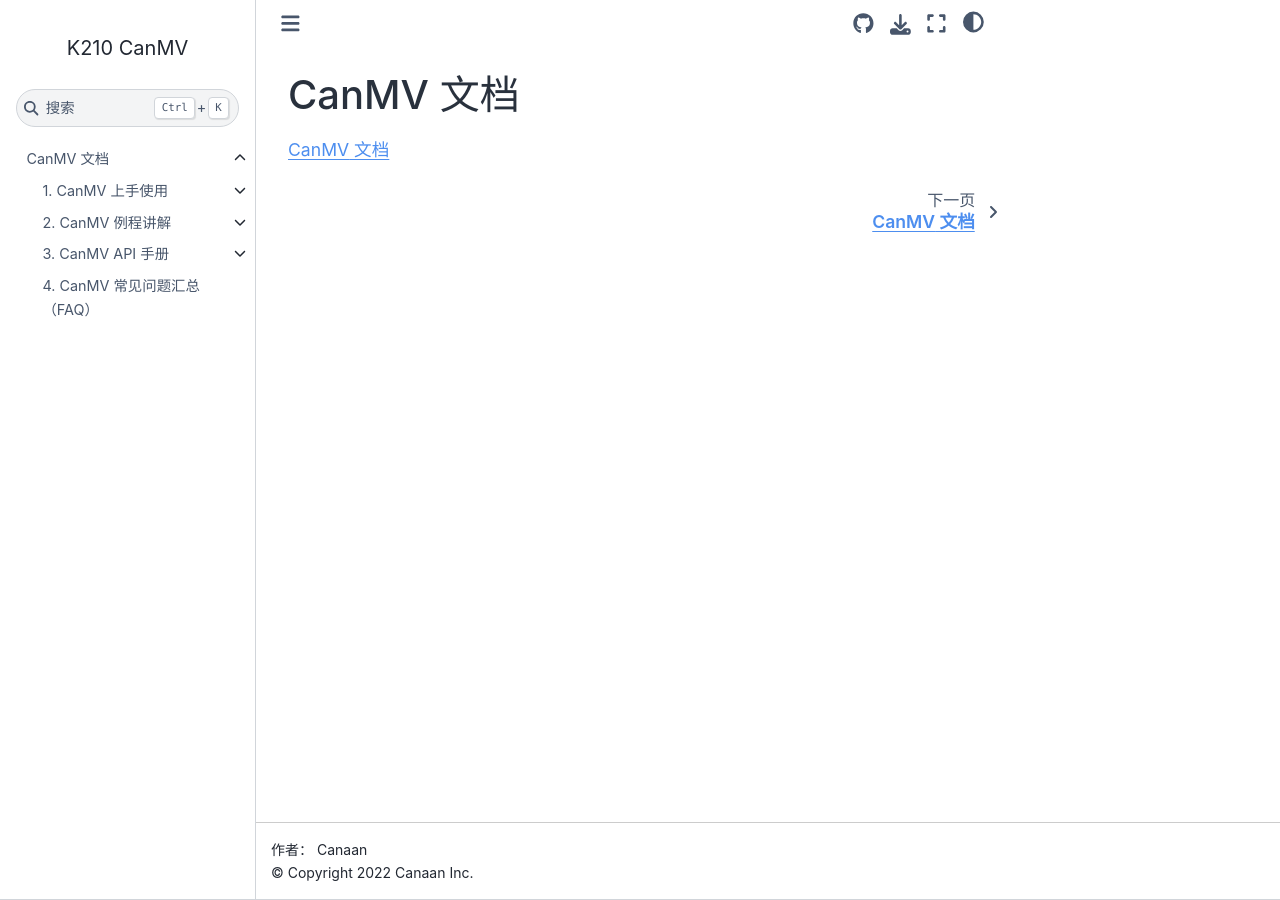
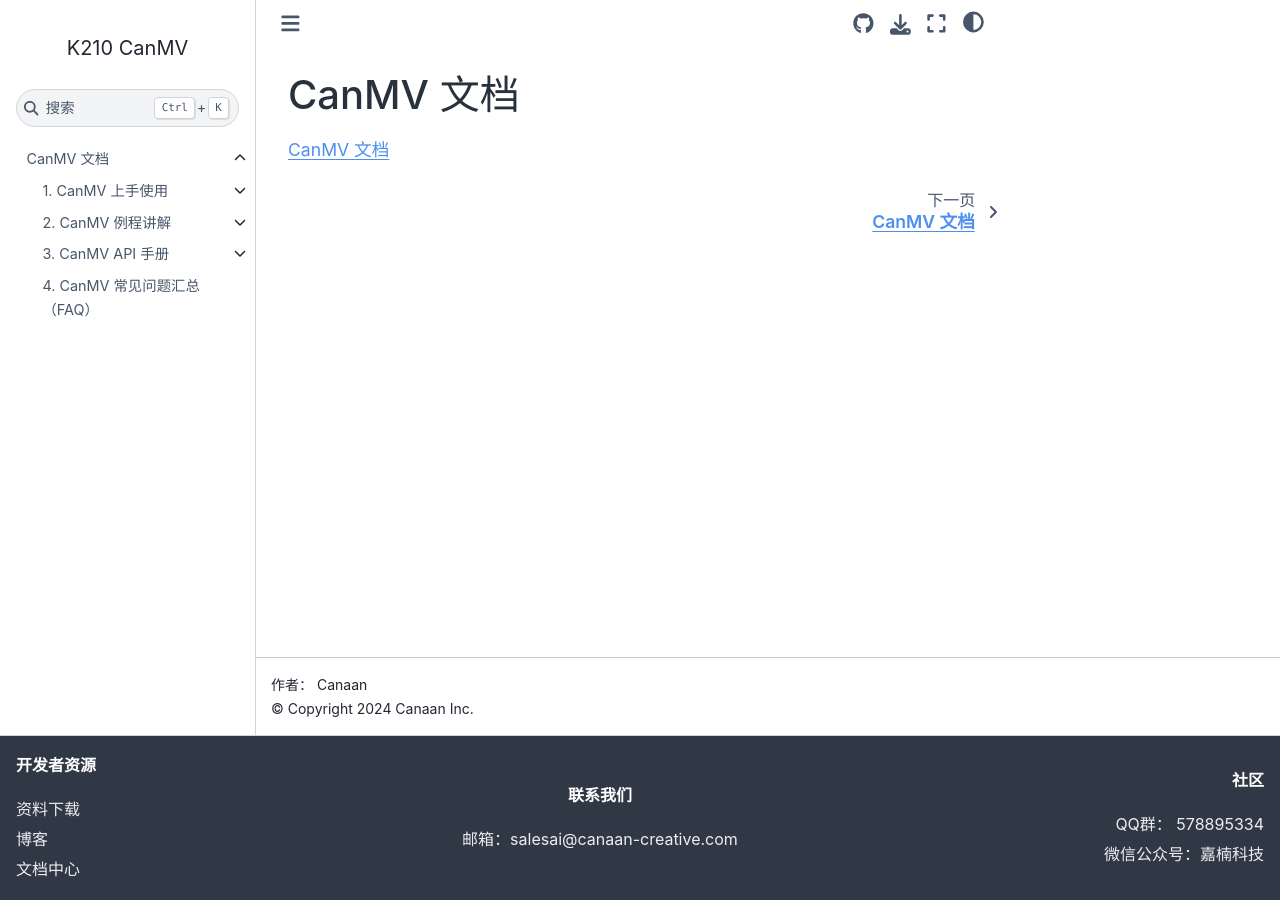
Before and after one commit to kendryte/canmv_docs, a Sphinx documentation site: the page built from source/index.rst, in a window 1280 px wide. Built offline with Sphinx 7.4.7 and the Sphinx Book theme 1.1.4, drawn with Linux system fonts in a browser that asks for light colours; comment, search, counter and statistics services are not loaded.

```diff
--- a/source/_static/custom-theme.css
+++ b/source/_static/custom-theme.css
@@ -1,7 +1,9 @@
-nav.bd-links li>a:active, .logo__title:hover, nav.bd-links li>a:hover {
+nav.bd-links li > a:active,
+.logo__title:hover,
+nav.bd-links li > a:hover {
   text-decoration: none;
 }
-  html[data-theme=light]  {
+html[data-theme="light"] {
   --pst-color-primary: #4d8eef;
   --pst-color-primary-highlight: #2d0ef1;
   --sd-color-primary: var(--pst-color-primary);
@@ -21,25 +23,27 @@
   --pst-color-accent: #4d8eef;
   --pst-color-accent-bg: #92abd0;
 }
+.search-button-field:hover {
+  border: 1px solid var(--pst-color-border);
+  box-shadow: 0 0 0 0.1875rem var(--pst-color-link-hover);
+}
 .bd-sidebar-primary {
-  /* 使元素可滚动 */
-  overflow-y: scroll; /* 垂直滚动条 */
-  overflow-x: hidden; /* 隐藏水平滚动条，如果不需要的话 */
-
-  /* 隐藏滚动条但保持滚动功能 */
-  scrollbar-width: none; /* Firefox */
-  -ms-overflow-style: none;  /* Internet Explorer 和 Edge */
+  overflow-y: scroll;
+  overflow-x: hidden;
+  scrollbar-width: none;
+  -ms-overflow-style: none;
 }
 
 .bd-sidebar-primary::-webkit-scrollbar {
-  display: none; /* 隐藏滚动条 */
+  display: none;
 }
 .bd-sidebar-primary label.toctree-toggle {
   height: 20px;
   width: 20px;
   opacity: 0.8;
 }
-  .navbar-brand:hover:hover, .navbar-brand:visited:hover:hover {
+.navbar-brand:hover:hover,
+.navbar-brand:visited:hover:hover {
   text-decoration: none !important;
 }
 .bd-sidebar-primary label.toctree-toggle {
@@ -48,6 +52,9 @@
 }
 cite {
   font-style: normal;
+}
+.bd-footer {
+  background-color: #303846;
 }
 .bd-sidebar {
   counter-reset: toctree-l2counter;
@@ -58,9 +65,6 @@
 .bd-toc {
   counter-reset: toc-h2counter;
 }
-  /* body {
-    counter-reset: h2counter toc-h2counter toctree-l2counter;
-} */
 
 h2 {
   counter-reset: h3counter;
@@ -95,12 +99,14 @@
 
 h5::before {
   counter-increment: h5counter;
-    content: counter(h2counter) "." counter(h3counter) "." counter(h4counter) "." counter(h5counter) " ";
+  content: counter(h2counter) "." counter(h3counter) "." counter(h4counter) "."
+    counter(h5counter) " ";
 }
 
 h6::before {
   counter-increment: h6counter;
-    content: counter(h2counter) "." counter(h3counter) "." counter(h4counter) "." counter(h5counter) "." counter(h6counter) " ";
+  content: counter(h2counter) "." counter(h3counter) "." counter(h4counter) "."
+    counter(h5counter) "." counter(h6counter) " ";
 }
 
 /* TOC heading counters */
@@ -132,17 +138,21 @@
 
 .toc-h4 > .nav-link::before {
   counter-increment: toc-h4counter;
-    content: counter(toc-h2counter) "." counter(toc-h3counter) "." counter(toc-h4counter) " ";
+  content: counter(toc-h2counter) "." counter(toc-h3counter) "."
+    counter(toc-h4counter) " ";
 }
 
 .toc-h5 > .nav-link::before {
   counter-increment: toc-h5counter;
-    content: counter(toc-h2counter) "." counter(toc-h3counter) "." counter(toc-h4counter) "." counter(toc-h5counter) " ";
+  content: counter(toc-h2counter) "." counter(toc-h3counter) "."
+    counter(toc-h4counter) "." counter(toc-h5counter) " ";
 }
 
 .toc-h6 > .nav-link::before {
   counter-increment: toc-h6counter;
-    content: counter(toc-h2counter) "." counter(toc-h3counter) "." counter(toc-h4counter) "." counter(toc-h5counter) "." counter(toc-h6counter) " ";
+  content: counter(toc-h2counter) "." counter(toc-h3counter) "."
+    counter(toc-h4counter) "." counter(toc-h5counter) "." counter(toc-h6counter)
+    " ";
 }
 
 /* Toctree counters */
@@ -170,10 +180,12 @@
 
 .bd-sidebar .toctree-l4 > a::before {
   counter-increment: toctree-l4counter;
-    content: counter(toctree-l2counter) "." counter(toctree-l3counter) "." counter(toctree-l4counter) " ";
+  content: counter(toctree-l2counter) "." counter(toctree-l3counter) "."
+    counter(toctree-l4counter) " ";
 }
 
 .bd-sidebar .toctree-l5 > a::before {
   counter-increment: toctree-l5counter;
-    content: counter(toctree-l2counter) "." counter(toctree-l3counter) "." counter(toctree-l4counter) "." counter(toctree-l5counter) " ";
+  content: counter(toctree-l2counter) "." counter(toctree-l3counter) "."
+    counter(toctree-l4counter) "." counter(toctree-l5counter) " ";
 }
--- /dev/null
+++ b/source/_templates/Fleft.html
@@ -0,0 +1,23 @@
+<style>
+    .cancat{
+        font-size: 1rem;
+        font-weight: 700;
+        color: #fff;
+        margin-bottom: 1rem;
+      }
+      .canact-section a{
+       color: #ebedf0;
+       line-height: 30px;
+       font-weight: 400;
+       text-decoration: none;
+      }
+      .canact-section a:hover {
+       color: #4d8eef;
+      }
+   </style>
+   <div class="footer-center">
+    <div class="cancat">开发者资源</div>
+    <section class="canact-section"><a href="https://developer.canaan-creative.com/resource">资料下载</a></section>
+    <section class="canact-section"><a href="https://developer.canaan-creative.com/blog">博客</a></section>
+    <section class="canact-section"><a href="https://developer.canaan-creative.com/document">文档中心</a></section>
+   </div>
--- /dev/null
+++ b/source/_templates/Footer.html
@@ -0,0 +1,26 @@
+<style>
+ .cancat{
+     font-size: 1rem;
+     font-weight: 700;
+     color: #fff;
+     margin-bottom: 1rem;
+   }
+   .canact-section a{
+    color: #ebedf0;
+    line-height: 30px;
+    font-weight: 400;
+    text-decoration: none;
+   }
+   .canact-section a:hover {
+    color: #4d8eef;
+   }
+   .copy-right {
+    margin-top:30px;
+    color: #ebedf0;
+   }
+</style>
+<div class="footer-center">
+ <div class="cancat">联系我们</div>
+ <section class="canact-section"><a href="mailto:salesai@canaan-creative.com">邮箱：salesai@canaan-creative.com</a></section>
+ <!-- <section class="canact-section copy-right">© Copyright 2024 Canaan Inc.</section> -->
+</div>
--- /dev/null
+++ b/source/_templates/Fright.html
@@ -0,0 +1,22 @@
+<style>
+    .cancat{
+        font-size: 1rem;
+        font-weight: 700;
+        color: #fff;
+        margin-bottom: 1rem;
+      }
+      .canact-section a{
+       color: #ebedf0;
+       line-height: 30px;
+       font-weight: 400;
+       text-decoration: none;
+      }
+      .canact-section a:hover {
+       color: #4d8eef;
+      }
+   </style>
+   <div class="footer-center">
+    <div class="cancat">社区</div>
+    <section class="canact-section"><a href="/">QQ群： 578895334 </a></section>
+    <section class="canact-section"><a href="/">微信公众号：嘉楠科技</a></section>
+   </div>
--- a/source/conf.py
+++ b/source/conf.py
@@ -11,7 +11,7 @@
 # https://www.sphinx-doc.org/en/master/usage/configuration.html#project-information
 
 project = 'K210 CanMV'
-copyright = '2022 Canaan Inc'
+copyright = '2024 Canaan Inc'
 author = 'Canaan'
 # release = '0.1'
 
@@ -65,7 +65,6 @@
 # if want to add top nav for canann, enable this.
 # html_css_files = ['topbar.css']
 html_css_files = ['topbar.css', 'custom-theme.css']
-
 html_theme_options = {
     "repository_url": "https://github.com/kendryte/canmv_docs",
     'collapse_navigation': True,
@@ -73,4 +72,8 @@
     "show_navbar_depth": 2,
     "use_repository_button": True,
     "primary_sidebar_end": ["versionsFlex.html"],
+    "footer_start": ["Fleft.html"],
+    "footer_center": ["Footer.html"],
+    "footer_end" : ["Fright.html"],
+    "content_footer_items": '',
 }
```
Lines whose indentation alone changed are shown as unchanged.
